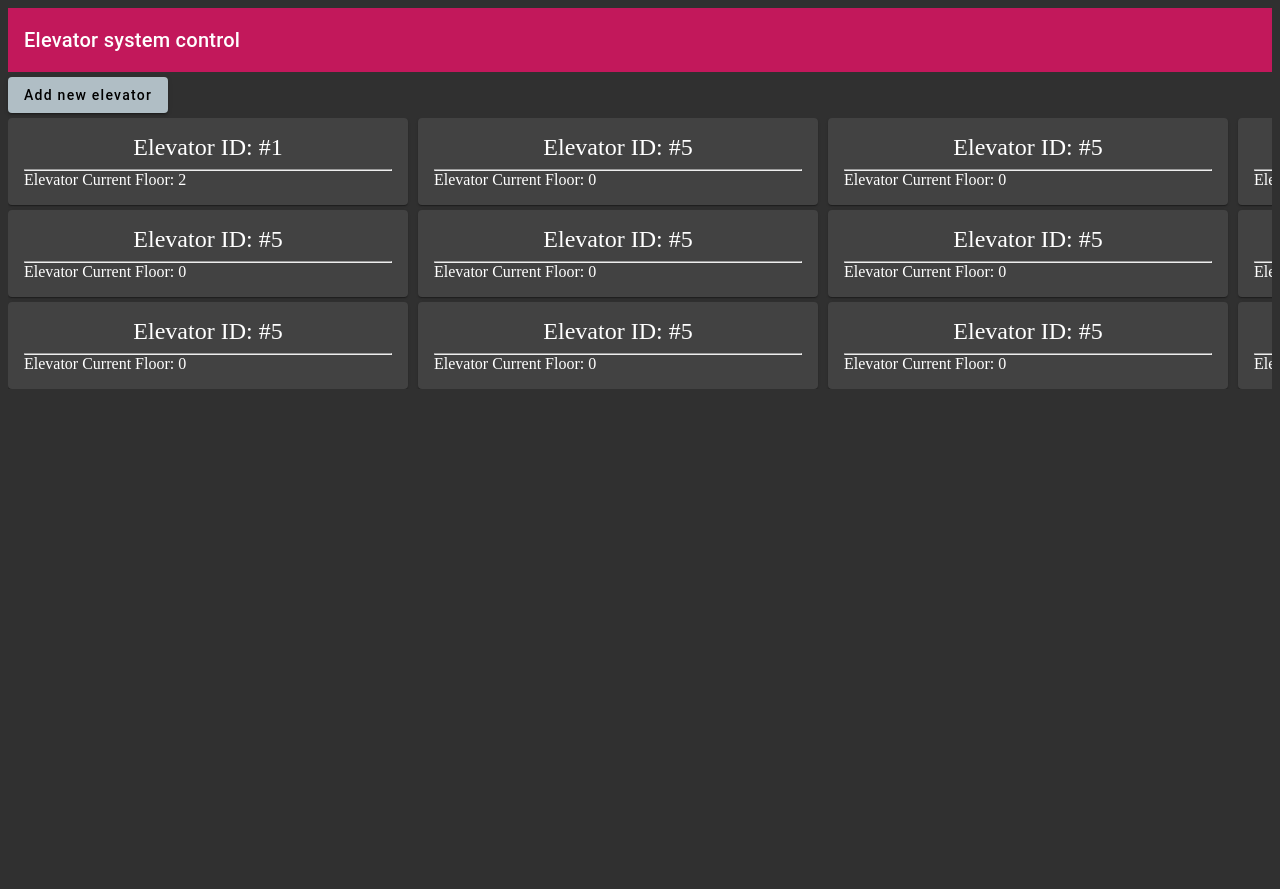
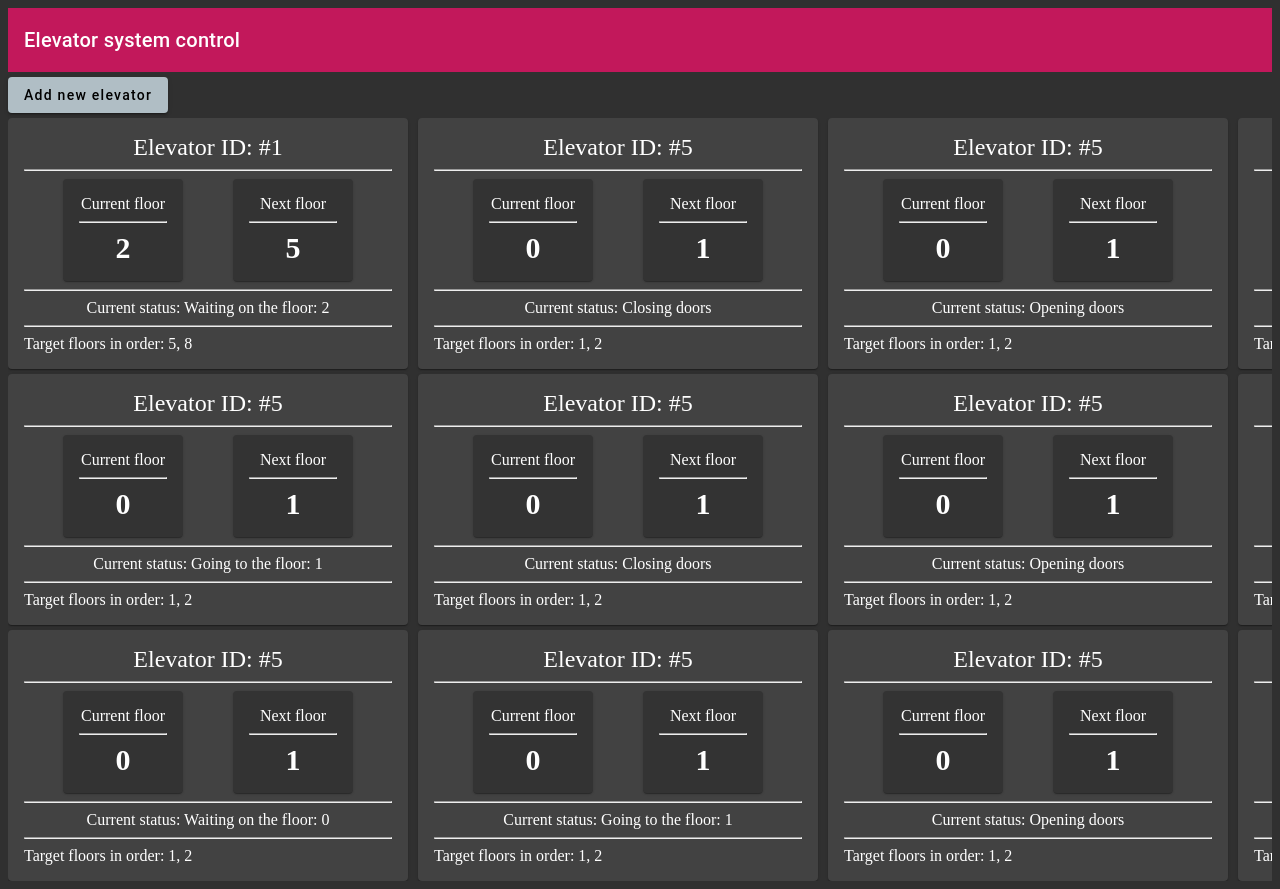
Before and after one commit to marcin7848/ElevatorSystemControl, an Angular app in the folder elevator-angular/: page / in a window 1280 px wide. Before the commit the page ends 800 px from the top, so only its background shows below. Built offline with nearby package versions, Linux system fonts and the light colour scheme.

Commit message:
current and target floors, status added

```diff
--- a/elevator-angular/src/app/elevator-management/elevator/elevator.component.css
+++ b/elevator-angular/src/app/elevator-management/elevator/elevator.component.css
@@ -7,3 +7,24 @@
   text-align: center;
   font-size: 1.5em;
 }
+
+.floor-cards-box{
+  display: flex;
+  gap: 50px;
+  justify-content: center;
+}
+
+.floor-card{
+  background-color: #333333;
+  width: 120px;
+  text-align: center;
+}
+
+.floor-number-text{
+  font-weight: bold;
+  font-size: 30px;
+}
+
+.current-status-box{
+  text-align: center;
+}
--- a/elevator-angular/src/app/elevator-management/elevator/elevator.component.html
+++ b/elevator-angular/src/app/elevator-management/elevator/elevator.component.html
@@ -4,6 +4,41 @@
       <span>Elevator ID: #{{elevator.id}}</span>
     </div>
     <hr/>
-    Elevator Current Floor: {{elevator.currentFloor}}
+    <div class="floor-cards-box">
+      <mat-card class="floor-card">
+        <mat-card-content>
+          <span>Current floor</span>
+          <hr/>
+          <span class="floor-number-text">{{elevator.currentFloor}}</span>
+        </mat-card-content>
+      </mat-card>
+      <mat-card class="floor-card">
+        <mat-card-content>
+          <span>Next floor</span>
+          <hr/>
+          <span class="floor-number-text">{{elevator.targetFloors?.at(0)?.floor}}</span>
+        </mat-card-content>
+      </mat-card>
+    </div>
+    <hr/>
+    <div class="current-status-box">
+      <span>Current status:
+        <ng-container [ngSwitch]="elevator.currentStatus">
+          <ng-container *ngSwitchCase="0">Waiting on the floor: {{elevator.currentFloor}}</ng-container>
+          <ng-container *ngSwitchCase="1">Going to the floor: {{elevator.targetFloors?.at(0)?.floor}}</ng-container>
+          <ng-container *ngSwitchCase="2">Opening doors</ng-container>
+          <ng-container *ngSwitchCase="3">Closing doors</ng-container>
+          <ng-container *ngSwitchDefault></ng-container>
+        </ng-container>
+      </span>
+    </div>
+    <hr/>
+    <div>
+      <span>Target floors in order:
+        <ng-container *ngFor="let targetFloor of elevator.targetFloors; last as isLast">
+          {{targetFloor.floor}}<ng-container *ngIf="!isLast">, </ng-container>
+        </ng-container>
+      </span>
+    </div>
   </mat-card-content>
 </mat-card>
--- a/elevator-angular/src/app/elevator-management/management/management.component.ts
+++ b/elevator-angular/src/app/elevator-management/management/management.component.ts
@@ -16,15 +16,15 @@ export class ManagementComponent implements OnInit {
       new Elevator(5, 0, 3, [new ElevatorFloor(5, 1), new ElevatorFloor(5, 2)]),
 
       new Elevator(5, 0, 2, [new ElevatorFloor(5, 1), new ElevatorFloor(5, 2)]),
-      new Elevator(5, 5, 4, [new ElevatorFloor(5, 1), new ElevatorFloor(5, 2)]),
+      new Elevator(5, 5, 3, [new ElevatorFloor(5, 1), new ElevatorFloor(5, 2)]),
       new Elevator(5, 0, 1, [new ElevatorFloor(5, 1), new ElevatorFloor(5, 2)]),
       new Elevator(5, 0, 3, [new ElevatorFloor(5, 1), new ElevatorFloor(5, 2)]),
-      new Elevator(5, 0, 5, [new ElevatorFloor(5, 1), new ElevatorFloor(5, 2)]),
+      new Elevator(5, 0, 2, [new ElevatorFloor(5, 1), new ElevatorFloor(5, 2)]),
       new Elevator(5, 0, 3, [new ElevatorFloor(5, 1), new ElevatorFloor(5, 2)]),
       new Elevator(5, 0, 0, [new ElevatorFloor(5, 1), new ElevatorFloor(5, 2)]),
       new Elevator(5, 0, 1, [new ElevatorFloor(5, 1), new ElevatorFloor(5, 2)]),
       new Elevator(5, 0, 2, [new ElevatorFloor(5, 1), new ElevatorFloor(5, 2)]),
-        new Elevator(5, 0, 3, [new ElevatorFloor(5, 1), new ElevatorFloor(5, 2)])
+        new Elevator(5, 0, 3, [])
     ];
   }
 
```
